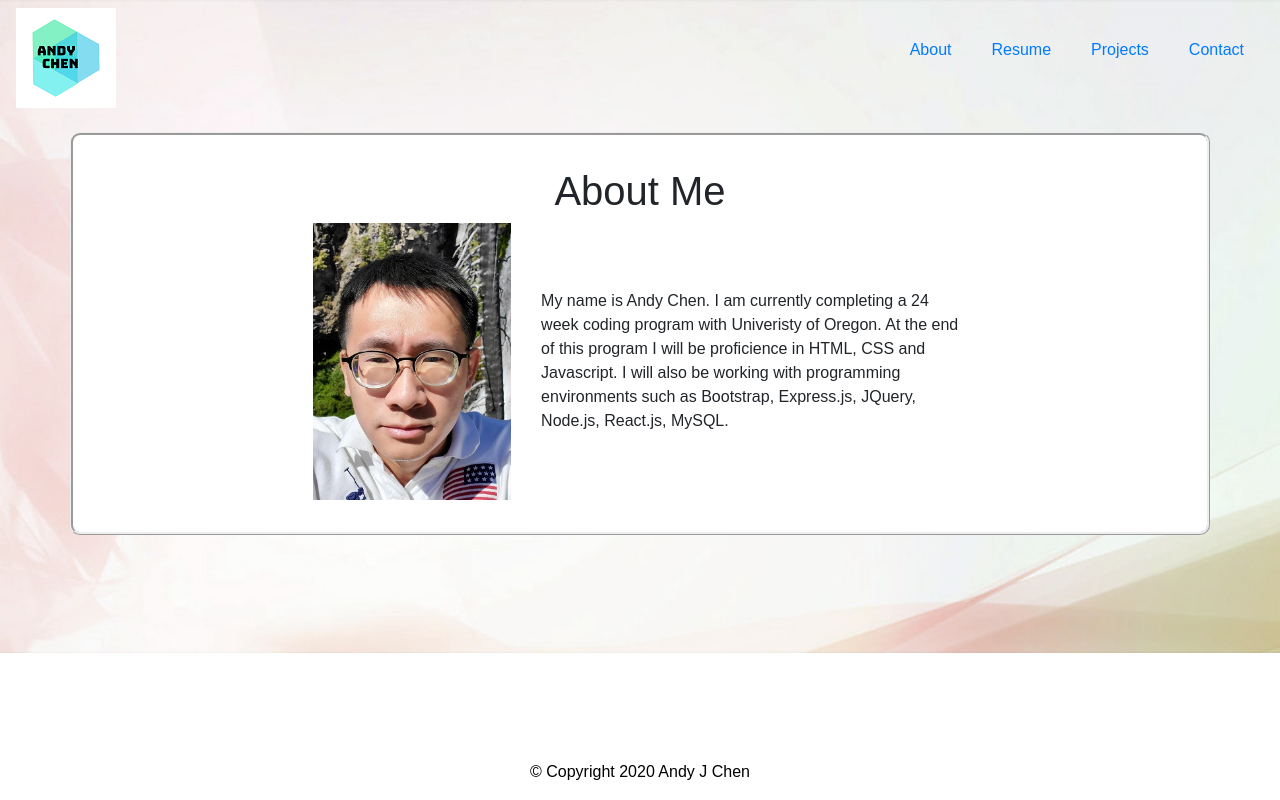
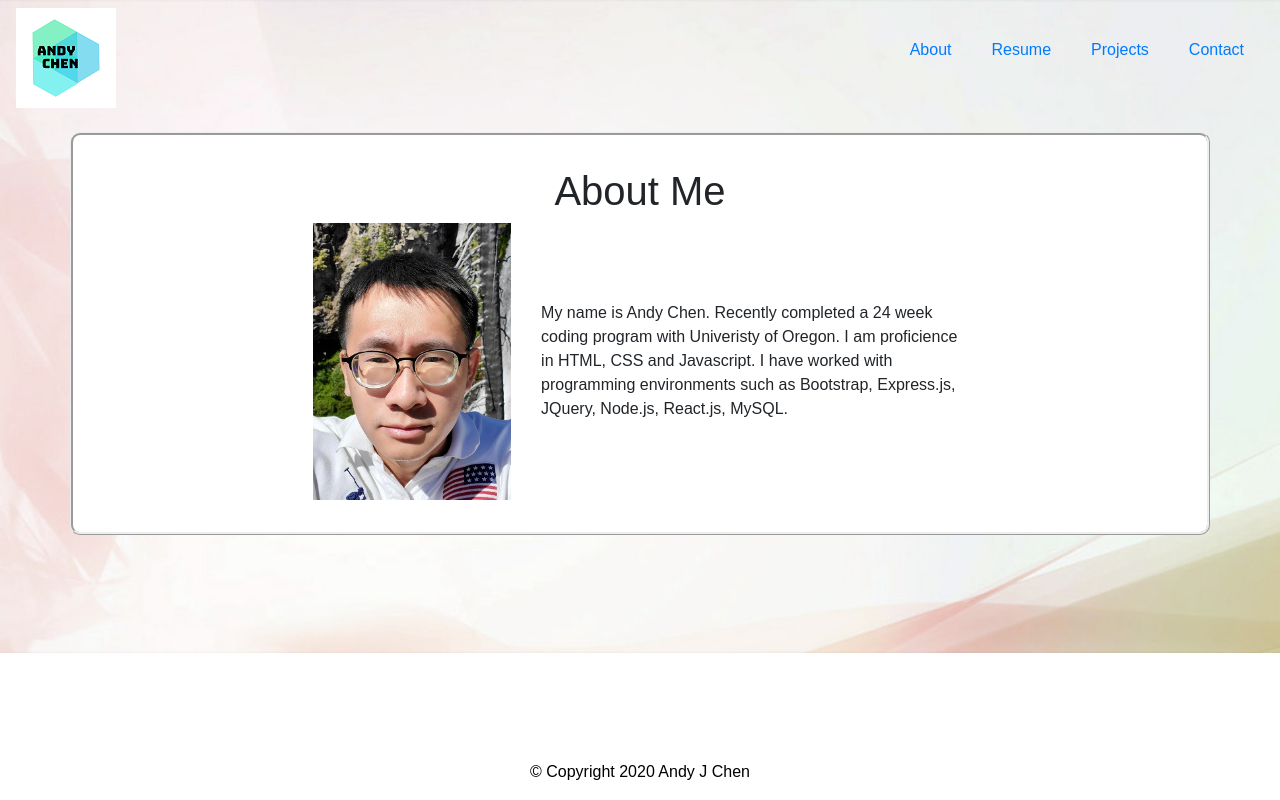
Before and after one commit to AndyJChen24/React-Portfolio, a React (Create React App) app: page /about in a window 1280 px wide. Built offline with nearby package versions, Linux system fonts and the light colour scheme.

Commit message:
change about me description

```diff
--- a/src/components/Pages/About.js
+++ b/src/components/Pages/About.js
@@ -13,8 +13,8 @@ const About =()=>{
                             <img class="me" src={require("../../img/me.jpg")} alt=""/>
                         </div>
                         <div class="col-lg-8">
-                            My name is Andy Chen. I am currently completing a 24 week coding program with Univeristy of Oregon. At the end of this program I will be proficience in HTML, CSS and Javascript.
-                            I will also be working with programming environments such as Bootstrap, Express.js, JQuery, Node.js, React.js, MySQL.
+                            My name is Andy Chen. Recently completed a 24 week coding program with Univeristy of Oregon. I am proficience in HTML, CSS and Javascript.
+                            I have worked with programming environments such as Bootstrap, Express.js, JQuery, Node.js, React.js, MySQL.
                         </div>
                     </div>
                 </div>
```
